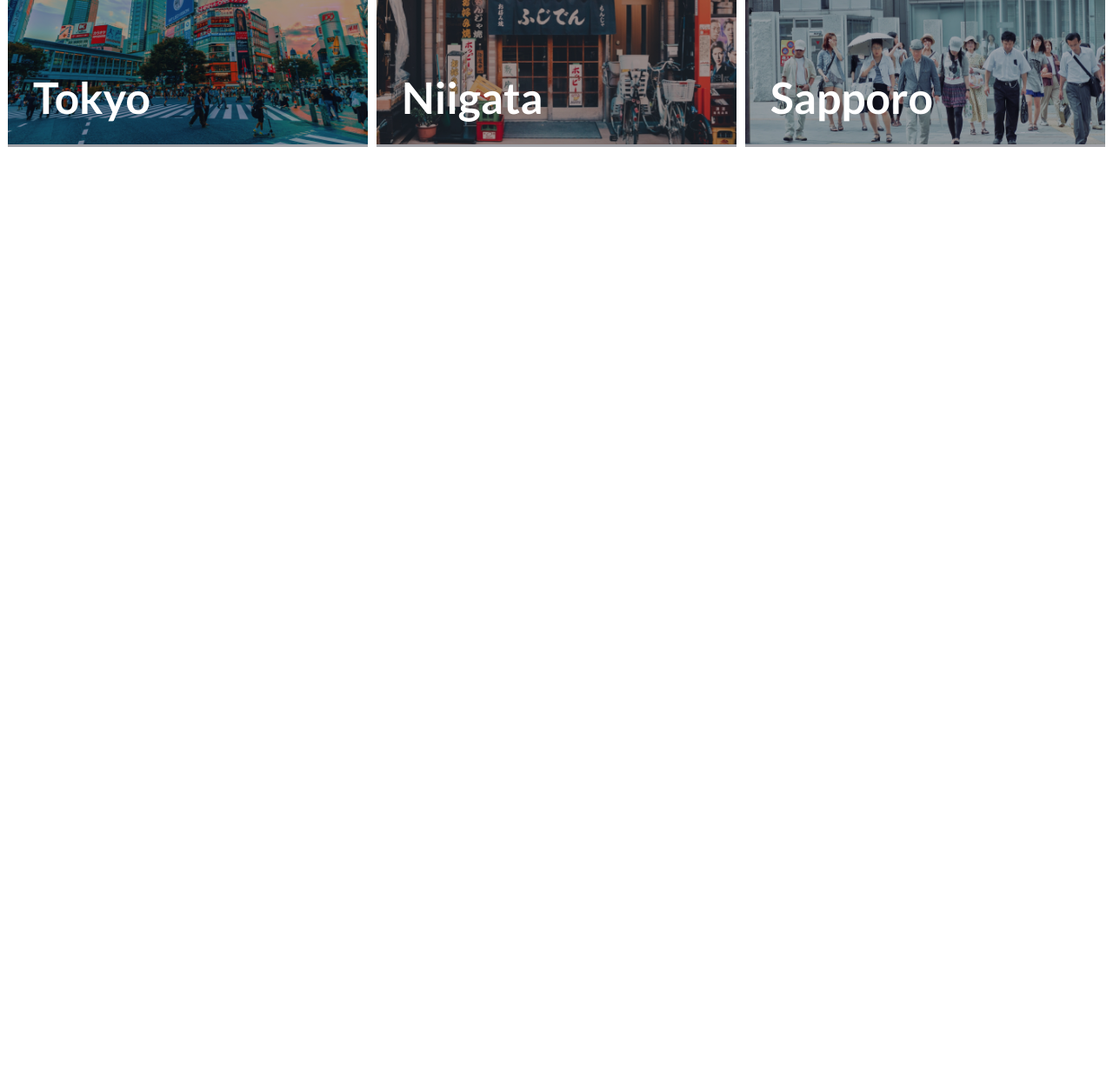
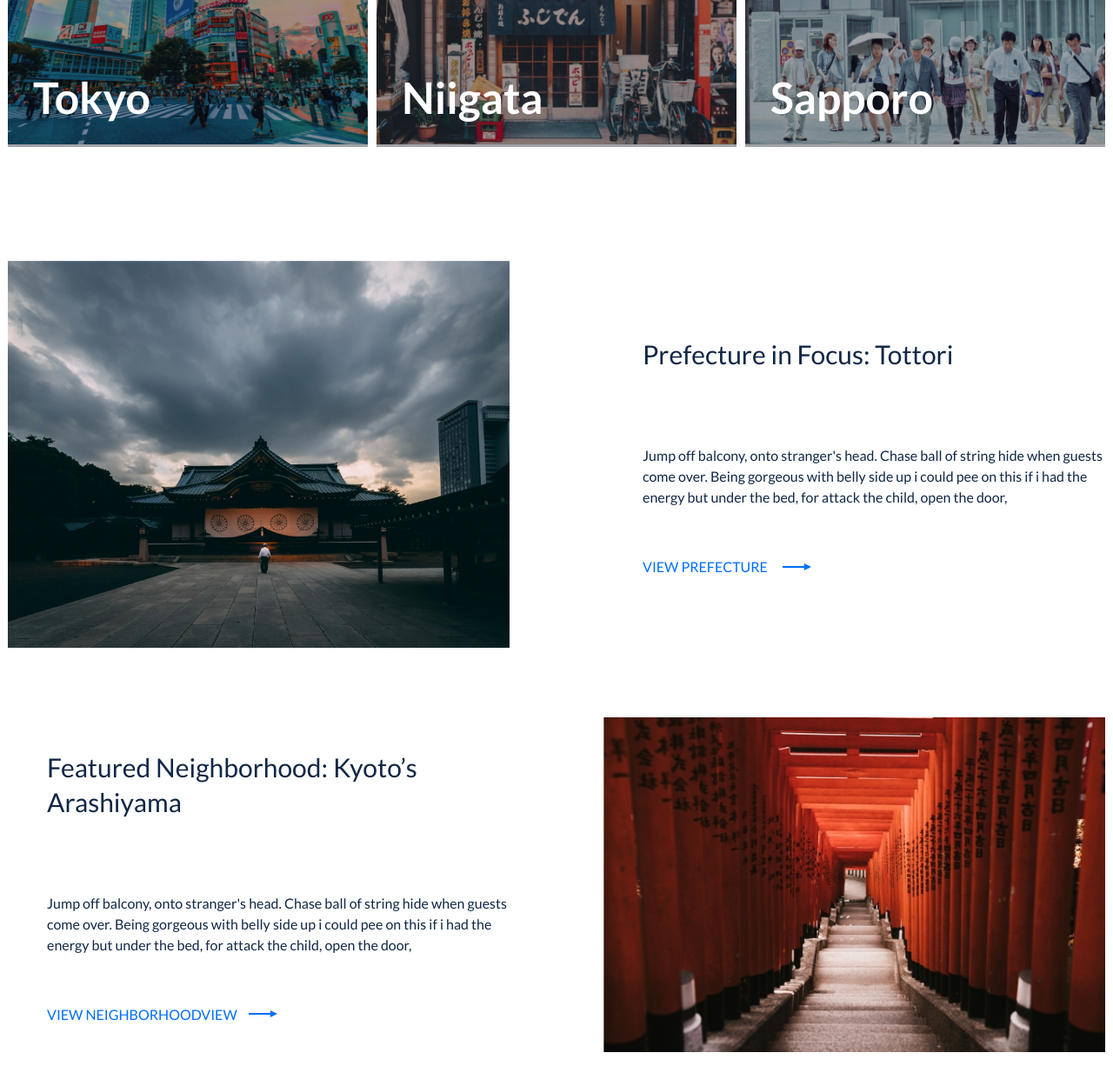
Before and after one commit to kovaley88/Japan-landing-, a plain HTML site: page index.html in a window 1280 px wide. Shown: the part 1919-3168 px from the top of the page at 87% size. Before the commit the page ends 2219 px from the top, so only its background shows below. Drawn offline with Linux system fonts and the light colour scheme.

Commit message:
second commit

```diff
--- a/css/style.css
+++ b/css/style.css
@@ -146,7 +146,7 @@ img {
   height: auto;
 }
 
-/* -------------------------------------- */
+/* header start --------------------------- */
 .header {
   position: fixed;
   top: 0;
@@ -212,7 +212,7 @@ img {
   opacity: 0.75;
 }
 
-/* main */
+/*  main start ----------------------------- */
 
 .intro {
   min-height: 100vh;
@@ -309,7 +309,6 @@ img {
   display: grid;
   grid-template-columns: repeat(3, 1fr);
   grid-column-gap: 55px;
-  /* padding: 35px 100px 110px; */
   padding: 0 100px;
   margin-bottom: 112px;
 }
@@ -319,7 +318,6 @@ img {
 }
 
 .benefits__card-pic {
-  /* max-width: 66px; */
   margin-bottom: 37px;
 }
 
@@ -339,21 +337,19 @@ img {
 .benefits__card-desc {
   color: #000;
   font-size: 16px;
-  font-weight: 400;
   line-height: 24px; /* 150% */
   max-width: 300px;
   margin-bottom: 39px;
 }
 
 .benefits__card-more {
+  font-size: 16px;
+  color: #006dfe;
+  text-decoration: none;
+  padding-right: 59px;
+  background: url(../img/Shape.svg) no-repeat 95% center;
   display: inline-block;
-  padding-right: 59px;
-  color: #006dfe;
-  font-size: 16px;
-  font-weight: 400;
   line-height: 24px; /* 150% */
-  text-decoration: none;
-  background: url(../img/Shape.svg) no-repeat 95% center;
   transition: 0.3s all;
 }
 
@@ -452,3 +448,50 @@ img {
   height: 283px;
   object-fit: cover;
 }
+
+/* Tours sryle start ----------------------------- */
+
+.tours {
+  margin-bottom: 139px;
+}
+
+.tuor__info {
+  padding-left: 45px;
+}
+
+.tours__tour {
+  display: grid;
+  grid-template-columns: repeat(2, 1fr);
+  grid-gap: 0 108px;
+  align-items: center;
+  margin-bottom: 77px;
+}
+
+.tour__title {
+  font-size: 30px;
+  font-weight: 500;
+  line-height: 40px;
+  margin-bottom: 85px;
+}
+
+.tour__desc {
+  font-size: 16px;
+  line-height: 24px;
+  margin-bottom: 58px;
+}
+
+.tour__more {
+  font-size: 16px;
+  color: #006dfe;
+  text-decoration: none;
+  padding-right: 59px;
+  background: url(../img/Shape.svg) no-repeat 95% center;
+}
+
+.tour__more:hover,
+.tour__more:active,
+.tour__more:focus {
+  opacity: 0.65;
+  background: url(../img/Shape.svg) no-repeat right center;
+  transition: 0.3s all;
+}
--- a/index.html
+++ b/index.html
@@ -154,9 +154,51 @@
 
             </div>
         </section>
-    </main>
+
+        <!-- Tours start -->
+        <div class="tours">
+            <div class="wrapper__full">
+
+                <div class="tours__tour tour">
+                    <div class="tour__pic">
+                        <img src="img/tour1.jpeg" alt="Prefecture in Focus: Tottori" class="tour__thumb">
+                    </div>
+                    <div class="tuor__info">
+                        <h3 class="tour__title">
+                            Prefecture in Focus: Tottori
+                        </h3>
+                        <p class="tour__desc">
+                            Jump off balcony, onto stranger's head. Chase ball of string hide when guests come over.
+                            Being gorgeous with belly side up i could pee on this if i had the energy but under the bed,
+                            for attack the child, open the door,
+                        </p>
+                        <a href="" class="tour__more">VIEW PREFECTURE</a>
+                    </div>
+                </div>
+
+                <div class="tours__tour tour">
+
+                    <div class="tuor__info">
+                        <h3 class="tour__title">
+                            Featured Neighborhood: Kyoto’s Arashiyama
+                        </h3>
+                        <p class="tour__desc">
+                            Jump off balcony, onto stranger's head. Chase ball of string hide when guests come over.
+                            Being gorgeous with belly side up i could pee on this if i had the energy but under the bed,
+                            for attack the child, open the door, </p>
+                        <a href="" class="tour__more">VIEW NEIGHBORHOODVIEW </a>
+                    </div>
+
+                    <div class="tour__pic">
+                        <img src="img/tour2.jpeg" alt="Prefecture in Focus: Tottori" class="tour__thumb">
+                    </div>
+                </div>
+
+            </div>
+        </div>
 
 
+    </main>
 
 </body>
 
```
Also changed, not shown: img/tour1.jpeg (added), img/tour2.jpeg (added).
